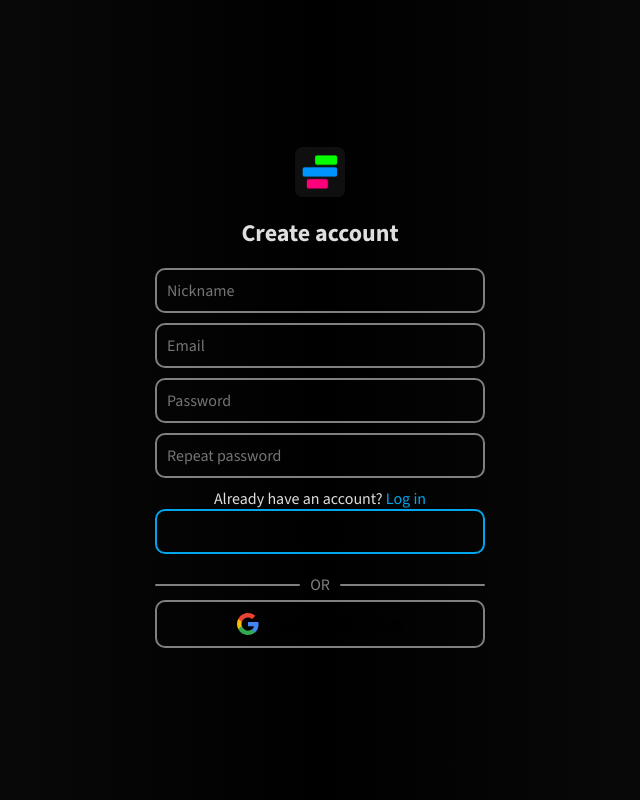
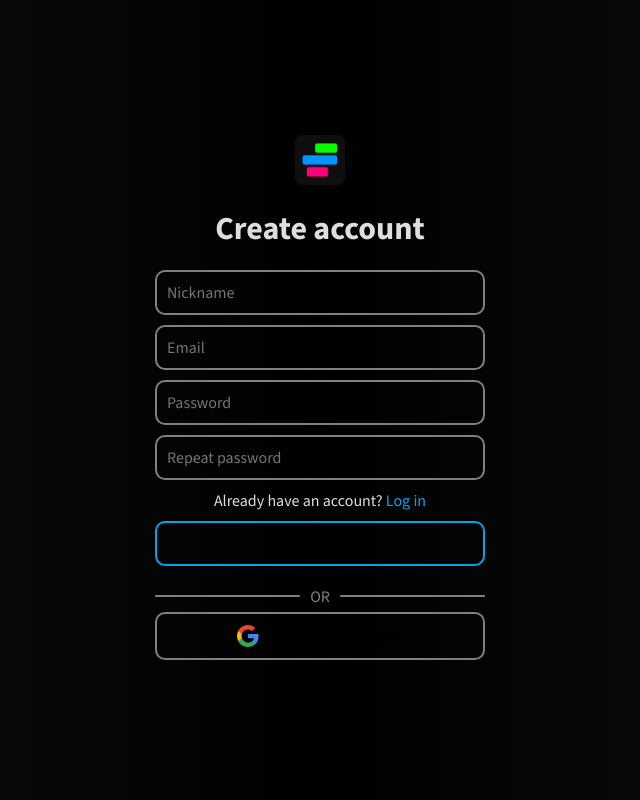
Before and after one commit to WitroxHunter/Timelines, a React (Vite) app: page /Timelines/sign-up in a window 1280 px wide. Shown: the whole page, without its empty margins (320-960 px from the left). Built offline with nearby package versions, Linux system fonts and the light colour scheme.

Commit message:
Some changes

```diff
--- a/src/components/header.jsx
+++ b/src/components/header.jsx
@@ -6,7 +6,7 @@ export default function Header() {
       <div className="header">
         Header
         <Link to={"/Timelines/login"}>
-          <button className="header-sign-in-button">Sign in</button>
+          <button className="header-sign-in-button">Log in</button>
         </Link>
         <Link to={"/Timelines/sign-up"}>
           <button className="header-sign-up-button">Sign up</button>
--- a/src/pages/login.css
+++ b/src/pages/login.css
@@ -101,6 +101,5 @@ input:focus {
 }
 
 p {
-  margin-top: 10px;
-  margin-bottom: 0;
+  margin: 10px;
 }
--- a/src/pages/login.jsx
+++ b/src/pages/login.jsx
@@ -96,7 +96,16 @@ export default function Login() {
               required
             />
           </div>
-          <br />
+
+          <p>
+            <span
+              className="blue-font"
+              onClick={onPasswordReset}
+              style={{ cursor: "pointer" }}
+            >
+              I don't remember my password
+            </span>
+          </p>
           <button
             className="submit-button"
             type="submit"
@@ -108,13 +117,6 @@ export default function Login() {
             Don't have an account?
             <span className="blue-font">
               <Link to="/Timelines/sign-up"> Sign Up</Link>
-            </span>
-            <span
-              className="blue-font"
-              onClick={onPasswordReset}
-              style={{ cursor: "pointer" }}
-            >
-              I don't remember my password
             </span>
           </p>
           <div className="divider">
@@ -128,7 +130,7 @@ export default function Login() {
             disabled={isSigningIn}
           >
             <img src={GoogleLogo} alt="google" />
-            {isSigningIn ? "Signing in with Google..." : "Sign In with Google"}
+            {isSigningIn ? "Signing in with Google..." : "Continue with Google"}
           </button>
         </form>
       </div>
--- a/src/pages/sign-up.css
+++ b/src/pages/sign-up.css
@@ -108,6 +108,5 @@ input:focus {
 }
 
 p {
-  margin-top: 10px;
-  margin-bottom: 0;
+  margin: 10px;
 }
--- a/src/pages/sign-up.jsx
+++ b/src/pages/sign-up.jsx
@@ -56,7 +56,7 @@ export default function SignUp() {
     <>
       <div className="main">
         <img src={Logo} className="logo" alt="Logo" />
-        <h2>Create account</h2>
+        <h1>Create account</h1>
         <form onSubmit={handleSubmit}>
           <div className="input-box">
             <input
```
